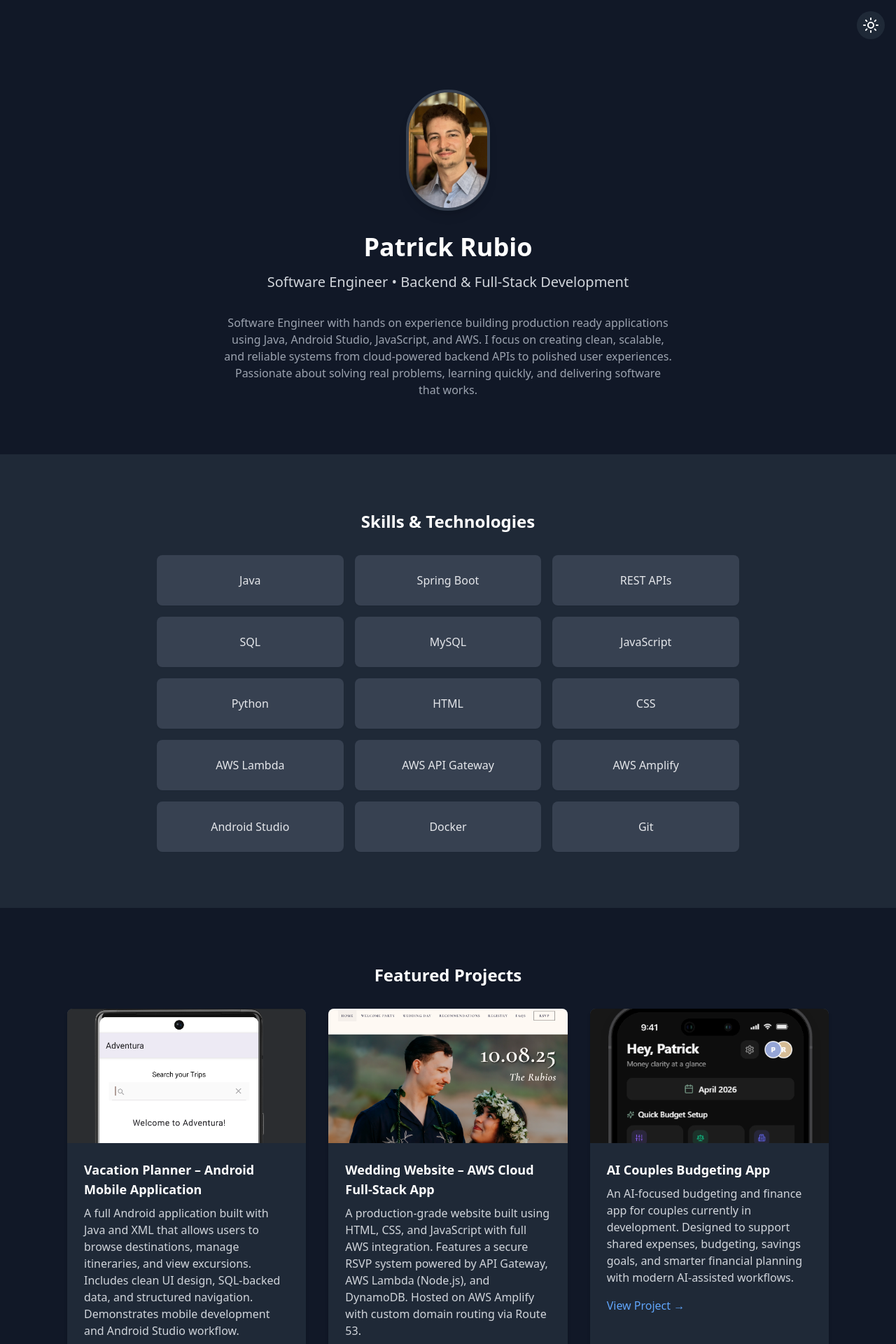
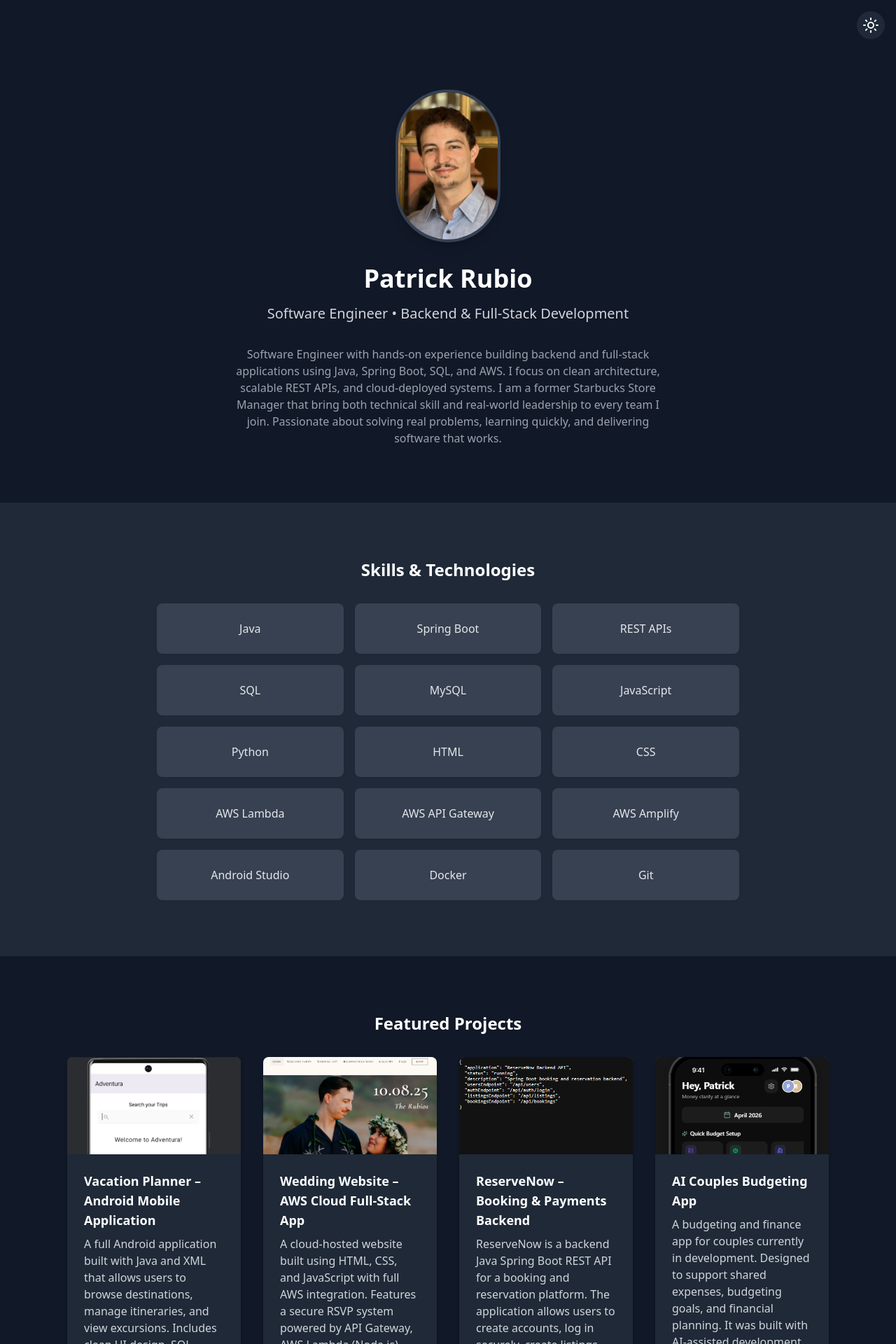
Before and after one commit to PatrickRubio/Portfolio, a Next.js app in the folder simple-pro-portfolio-template/: page / in a window 1280 px wide. Shown: the top 1920 px of the page at 70% size. Built offline with nearby package versions, Linux system fonts and the light colour scheme.

Commit message:
Update project section

```diff
--- a/simple-pro-portfolio-template/app/components/HeroSection.tsx
+++ b/simple-pro-portfolio-template/app/components/HeroSection.tsx
@@ -11,8 +11,8 @@
 					<Image
 						src="/ProfilePhoto2.jpg"
 						alt="Patrick Rubio"
-						width={120}
-						height={120}
+						width={150}
+						height={150}
 						className="rounded-full mx-auto border-4 border-gray-50 dark:border-gray-700 shadow-lg"
 					/>
 				</div>
@@ -29,10 +29,10 @@
 
 				{/* Summary */}
 				<p className="text-gray-600 dark:text-gray-400 max-w-2xl mx-auto text-sm sm:text-base px-4">
-					Software Engineer with hands on experience building production ready applications using
-					Java, Android Studio, JavaScript, and AWS. I focus on creating clean, scalable, and
-					reliable systems from cloud-powered backend APIs to polished user experiences. Passionate
-					about solving real problems, learning quickly, and delivering software that works.
+					Software Engineer with hands-on experience building backend and full-stack applications using Java, Spring Boot, SQL, and AWS.
+					I focus on clean architecture, scalable REST APIs, and cloud-deployed systems.
+					I am a former Starbucks Store Manager that bring both technical skill and real-world
+					leadership to every team I join. Passionate about solving real problems, learning quickly, and delivering software that works.
 				</p>
 			</div>
 		</section>
--- a/simple-pro-portfolio-template/app/components/ProjectsSection.tsx
+++ b/simple-pro-portfolio-template/app/components/ProjectsSection.tsx
@@ -12,21 +12,21 @@
 		{
 			title: 'Wedding Website – AWS Cloud Full-Stack App',
 			description:
-				'A production-grade website built using HTML, CSS, and JavaScript with full AWS integration. Features a secure RSVP system powered by API Gateway, AWS Lambda (Node.js), and DynamoDB. Hosted on AWS Amplify with custom domain routing via Route 53.',
+				'A cloud-hosted website built using HTML, CSS, and JavaScript with full AWS integration. Features a secure RSVP system powered by API Gateway, AWS Lambda (Node.js), and DynamoDB. Hosted on AWS Amplify with custom domain routing via Route 53.',
 			image: '/weddingWebsite1.png',
 			link: 'https://briannapluspatrick.com',
 		},
-		// {
-		// 	title: 'ReserveNow – Booking & Payments Backend',
-		// 	description:
-		// 		'A production-style backend platform for listings, bookings, and time-based services built with Java, Spring Boot, and SQL. Focused on REST APIs, database design, validation, and scalable backend architecture.',
-		// 	image: '/reserveNow1.png',
-		// 	link: 'https://github.com/PatrickRubio/ReserveNow',
-		// },
+		{
+			title: 'ReserveNow – Booking & Payments Backend',
+			description:
+				'ReserveNow is a backend Java Spring Boot REST API for a booking and reservation platform. The application allows users to create accounts, log in securely, create listings, and make bookings for available services or spaces.',
+			image: '/reserveNow1.png',
+			link: 'https://github.com/PatrickRubio/ReserveNow-Application',
+		},
 		{
 			title: 'AI Couples Budgeting App',
 			description:
-				'An AI-focused budgeting and finance app for couples currently in development. Designed to support shared expenses, budgeting, savings goals, and smarter financial planning with modern AI-assisted workflows.',
+				'A budgeting and finance app for couples currently in development. Designed to support shared expenses, budgeting goals, and financial planning. It was built with AI-assisted development tools.',
 			image: '/BudgetPair2.png',
 			link: 'https://github.com/PatrickRubio',
 		},
@@ -39,7 +39,7 @@
 					Featured Projects
 				</h2>
 
-   	 			<div className="grid grid-cols-1 sm:grid-cols-2 xl:grid-cols-3 gap-6 sm:gap-8">
+   	 			<div className="grid grid-cols-1 sm:grid-cols-2 xl:grid-cols-4 gap-6 sm:gap-8">
 					{projects.map((project, index) => (
 						<div
 							key={index}
--- a/simple-pro-portfolio-template/app/layout.tsx
+++ b/simple-pro-portfolio-template/app/layout.tsx
@@ -50,7 +50,7 @@
 		title: 'Patrick Rubio - Software Engineer Portfolio',
 		description:
 			'Explore the work of Patrick Rubio, a Software Engineer focused on backend development, Android apps, and cloud-based solutions using Java, SQL, and AWS.',
-		url: 'https://your-domain.com',
+		url: 'https://patrick-rubio-portfolio.com/',
 		siteName: 'Patrick Rubio - Portfolio',
 		images: [
 			{
```
Also changed, not shown: simple-pro-portfolio-template/app/components/SkillsSection.tsx (+0 -31 lines), simple-pro-portfolio-template/public/reserveNow1.png (added), 1 other file (tests, documents, lock files or other folders).
